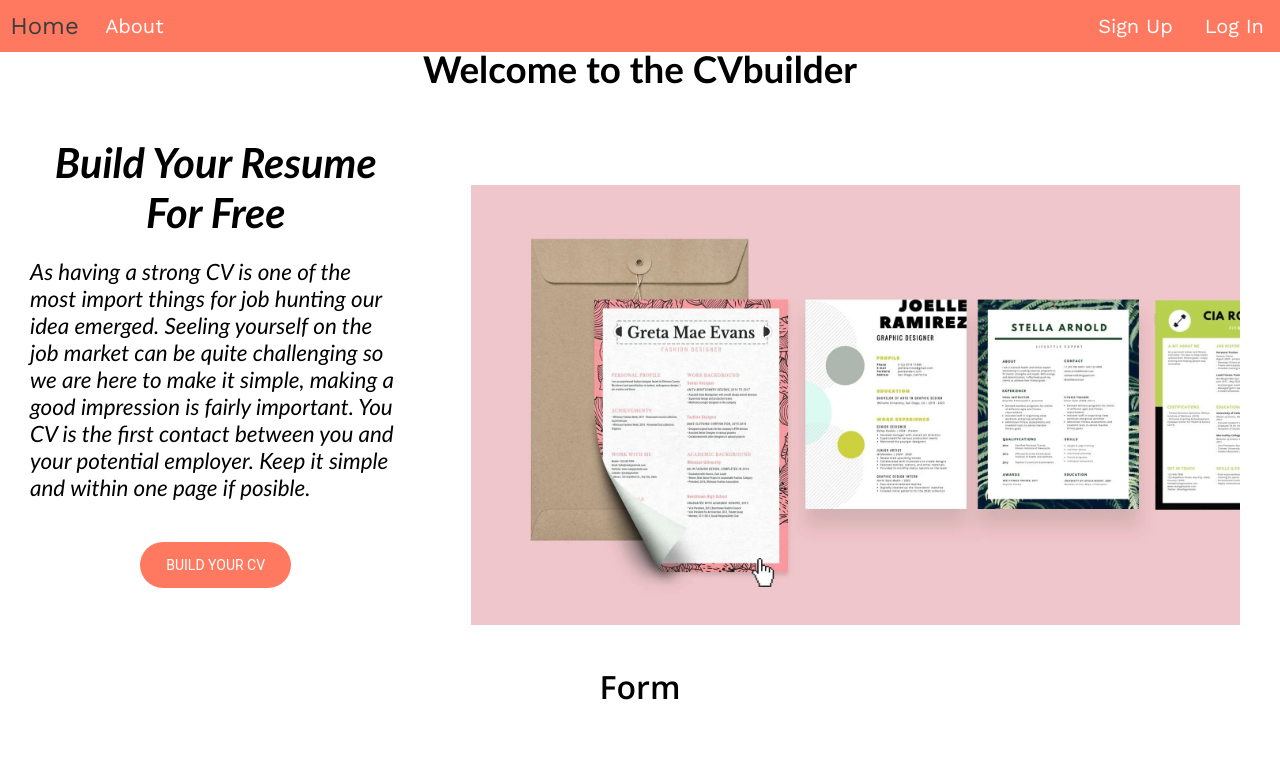
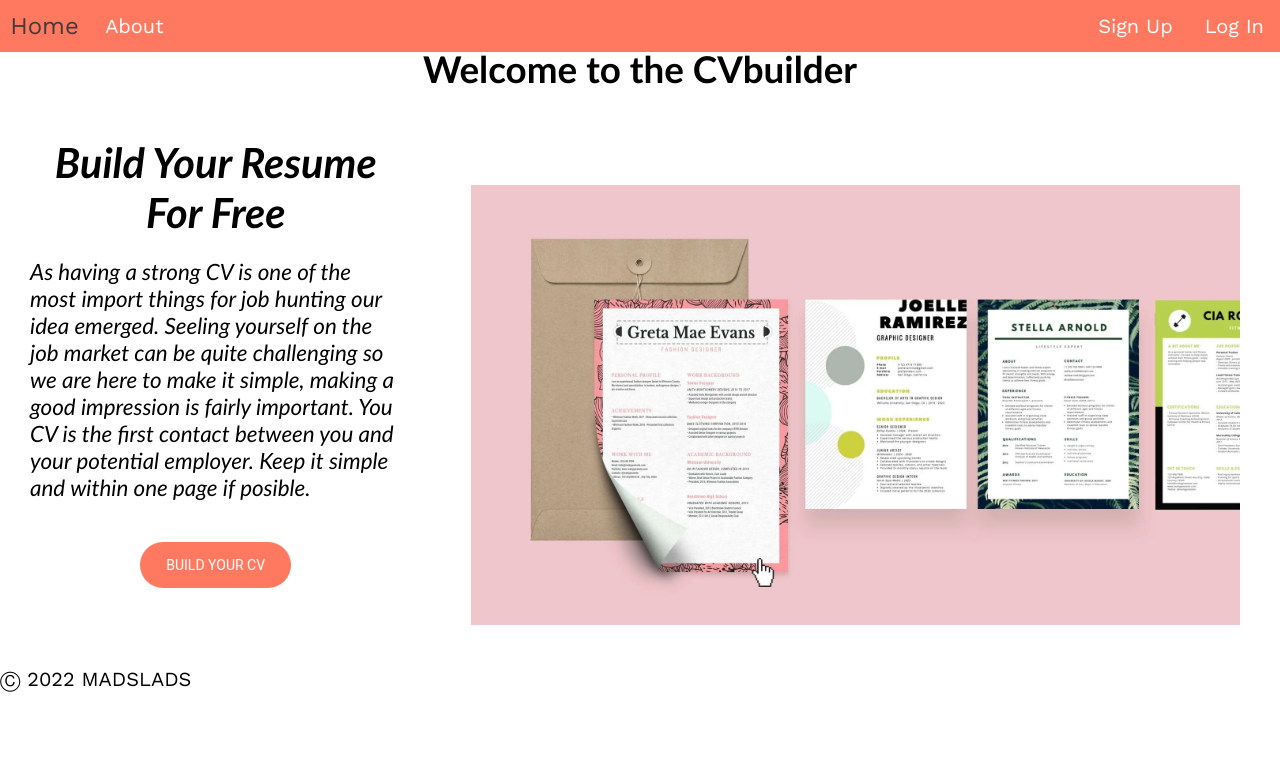
Before and after one commit to dhyanswathi/ReactCVBuilder, a React (Create React App) app in the folder cvbuilder/: page / in a window 1280 px wide. Shown: the top 784 px of the page. Built offline with nearby package versions, Linux system fonts and the light colour scheme.

Commit message:
merging with noor and swathi

```diff
--- a/cvbuilder/src/App.js
+++ b/cvbuilder/src/App.js
@@ -1,12 +1,10 @@
 import Welcome from './Components/Welcome';
-import Form from './Components/Form';
 
 function App() {
   return (
     <div className="App">
       <h1>
         <Welcome/>
-        <Form></Form>
       </h1>
     </div>
 
```
